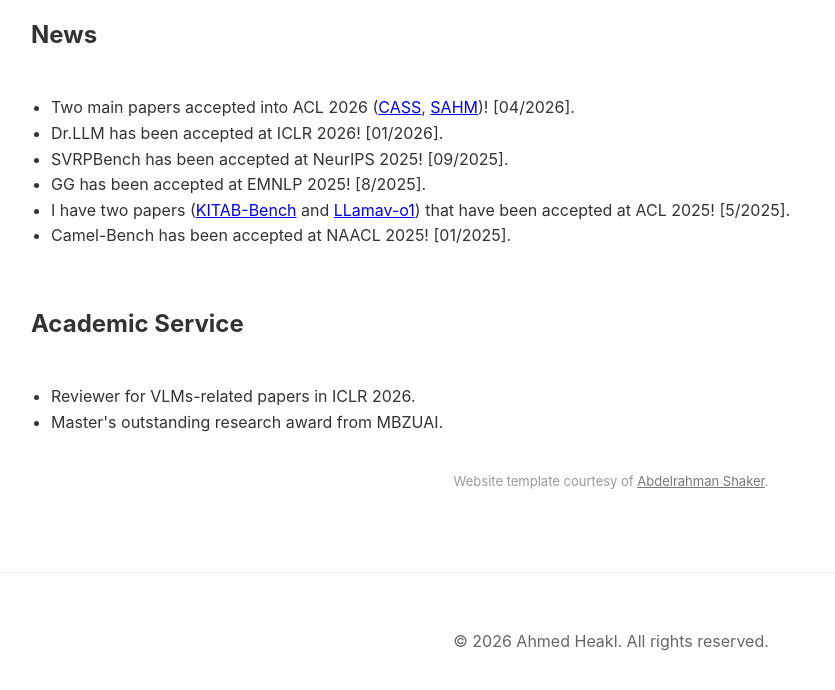
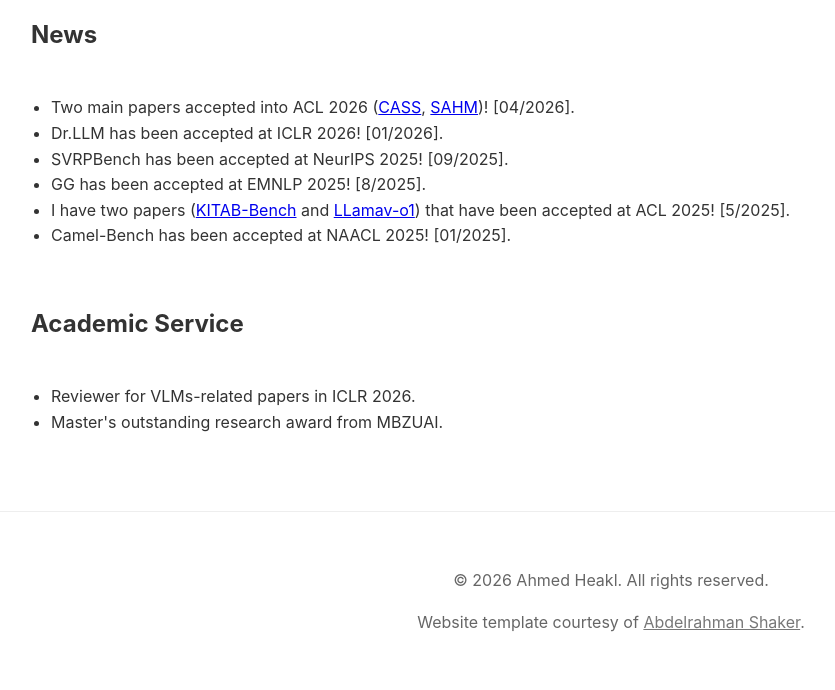
Before and after one commit to ahmedheakl/ahmedheakl.github.io, a Jekyll site: the page built from index.html, in a window 1280 px wide and 900 px high, scrolled down 4513 px, cut to the strip 189-879 px from the top of the window. Shown: the whole strip, without its empty margins (29-864 px from the left). Built offline with Jekyll 4.4.1, drawn with Linux system fonts in a browser that asks for light colours.

Commit message:
fixed courtesy

```diff
--- a/_layouts/default.html
+++ b/_layouts/default.html
@@ -106,8 +106,10 @@
     </div>
 
     <!-- Footer -->
+
     <footer style="text-align: center; padding: 40px 20px; color: #666; border-top: 1px solid #eee; margin-top: 60px;">
         <p>&copy; {{ site.time | date: '%Y' }} {{ site.title }}. All rights reserved.</p>
+        <p>Website template courtesy of <a href="https://amshaker.github.io/" target="_blank" rel="noopener noreferrer" style="color:#777;">Abdelrahman Shaker</a>.</p>
     </footer>
 </body>
 </html>
--- a/index.html
+++ b/index.html
@@ -504,7 +504,3 @@
 
     </tbody>
 </table>
-
-<footer style="text-align:center; padding:20px; color:#999; font-size:13px;">
-    Website template courtesy of <a href="https://amshaker.github.io/" target="_blank" rel="noopener noreferrer" style="color:#777;">Abdelrahman Shaker</a>.
-</footer>
```
